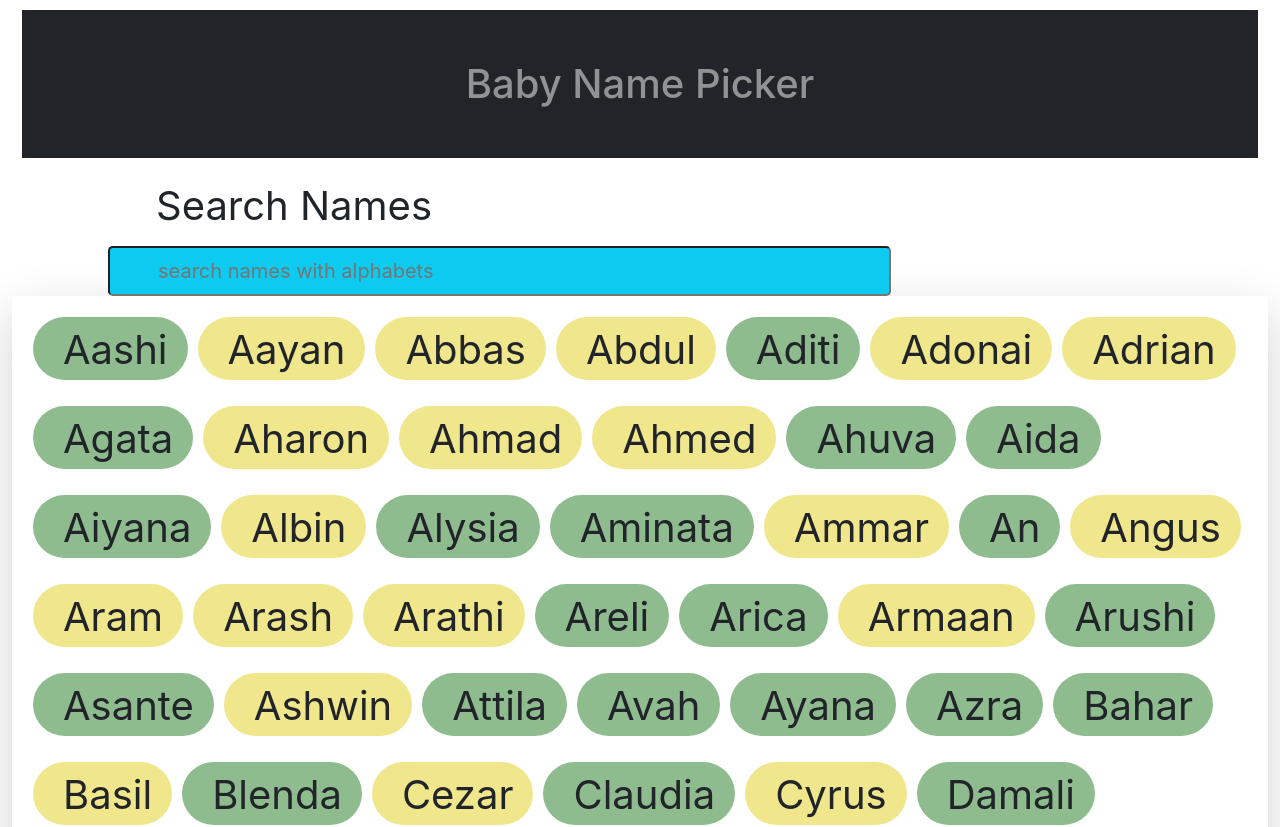
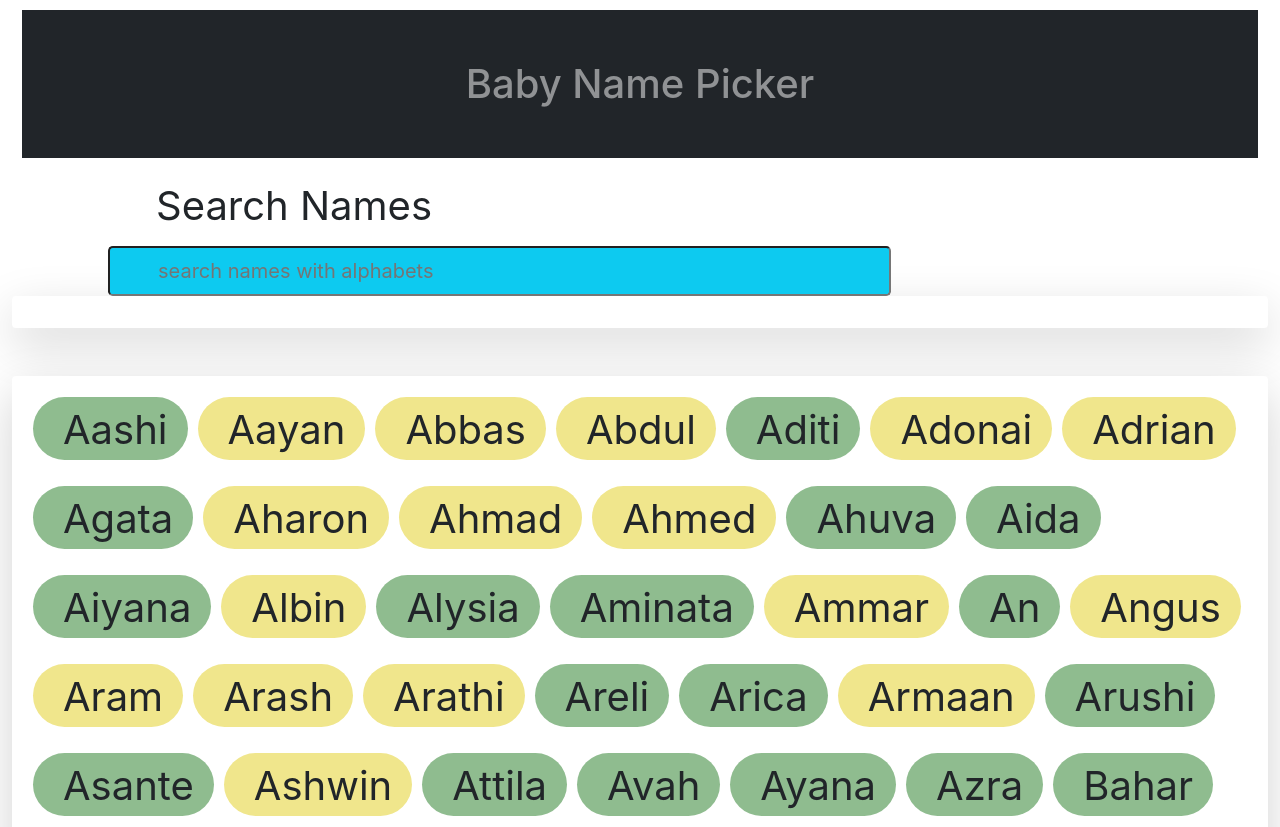
Before and after one commit to Anza-Azam/baby-names-react, a React (Create React App) app: page / in a window 1280 px wide. Shown: the top 827 px of the page. Built offline with nearby package versions, Linux system fonts and the light colour scheme.

Commit message:
level 3 start

```diff
--- a/src/App.js
+++ b/src/App.js
@@ -6,12 +6,20 @@ const names=require('./babyNamesData.json')
 
 import "./App.css";
 import Search from "./components/Search";
+import Favorites from './components/Favorites';
 
 function App() {
   const [namesList, setNamesList] = useState(names);
-
+  const [faveName, setFaveName] = useState('');
+const [faveNameList, setFaveNameList] = useState([]);
   const handleInput = (searchresults) => {
     setNamesList(searchresults)
+
+  }
+
+  const handlefavnames=(fav) => {
+    setFaveNameList(faveNameList.concat(fav))
+     setNamesList(namesList.filter(list=>list.id!==fav.id))
 
   }
   if(!namesList)
@@ -20,8 +28,9 @@ function App() {
 
     <div className="container-fluid">
       <Header />
-      <Search list={namesList} searched={(searchresults)=>handleInput(searchresults)}/>
-      <NameList list={namesList} />
+      <Search list={namesList} searched={(searchresults) => handleInput(searchresults)} />
+      <Favorites list={faveNameList}/>
+      <NameList list={namesList} favorite={(fav)=>handlefavnames(fav)}/>
 
     </div>
   );
--- /dev/null
+++ b/src/components/Favorites.js
@@ -0,0 +1,19 @@
+
+import { useState } from 'react';
+const Favorites = ({ list }) => {
+    console.log(list)
+
+
+    return (
+      <div>
+        <ul className="shadow-lg p-3 mb-5 bg-body rounded">
+                {list.map((el) => (
+            <li><p className={`rounded-pill fs-1 ${el.sex === "m" ? "boy" : "girl"}`}>{el.name}</p></li>
+          ))}
+        </ul>
+      </div>
+    );
+
+
+}
+export default Favorites
--- a/src/components/NameList.js
+++ b/src/components/NameList.js
@@ -3,7 +3,7 @@ import Names from './Names.js'
 
 
 
-const NameList = ({list}) => {
+const NameList = ({list,favorite}) => {
 let nameList = list.sort((a, b) => a.name.localeCompare(b.name));
     //console.log(list)
 
@@ -13,7 +13,7 @@ let nameList = list.sort((a, b) => a.name.localeCompare(b.name));
 
         <ul className="shadow-lg p-3 mb-5 bg-body rounded">
           {[...nameList].map((el) => (
-            <Names key={el.id} name={el} />
+            <Names favorite={(s)=>favorite(s)}key={el.id} name={el} />
           ))}
         </ul>{" "}
       </div>
--- a/src/components/Names.js
+++ b/src/components/Names.js
@@ -1,9 +1,13 @@
-const Names = ({name}) => {
+const Names = ({name,favorite}) => {
+  const handleFavorite = () => {
 
+favorite(name)
+
+   }
 let sex=name.sex
     return (
       <li key={name.id}>
-        <p className={`rounded-pill fs-1 ${sex === "m" ? "boy" : "girl"}`}>
+        <p className={`rounded-pill fs-1 ${sex === "m" ? "boy" : "girl"}`} onClick={()=>handleFavorite()} >
           {name.name}
         </p>{" "}
       </li>
--- a/src/components/Search.js
+++ b/src/components/Search.js
@@ -7,7 +7,7 @@ const Search = ({list,searched}) => {
      let searchResults;
      setUserInput(word);
      console.log(word)
-     if (word.length > 0)
+     if(word.length>0)
        searchResults = list.filter((list) => list.name.toLowerCase().includes(word)
 
      );
```
